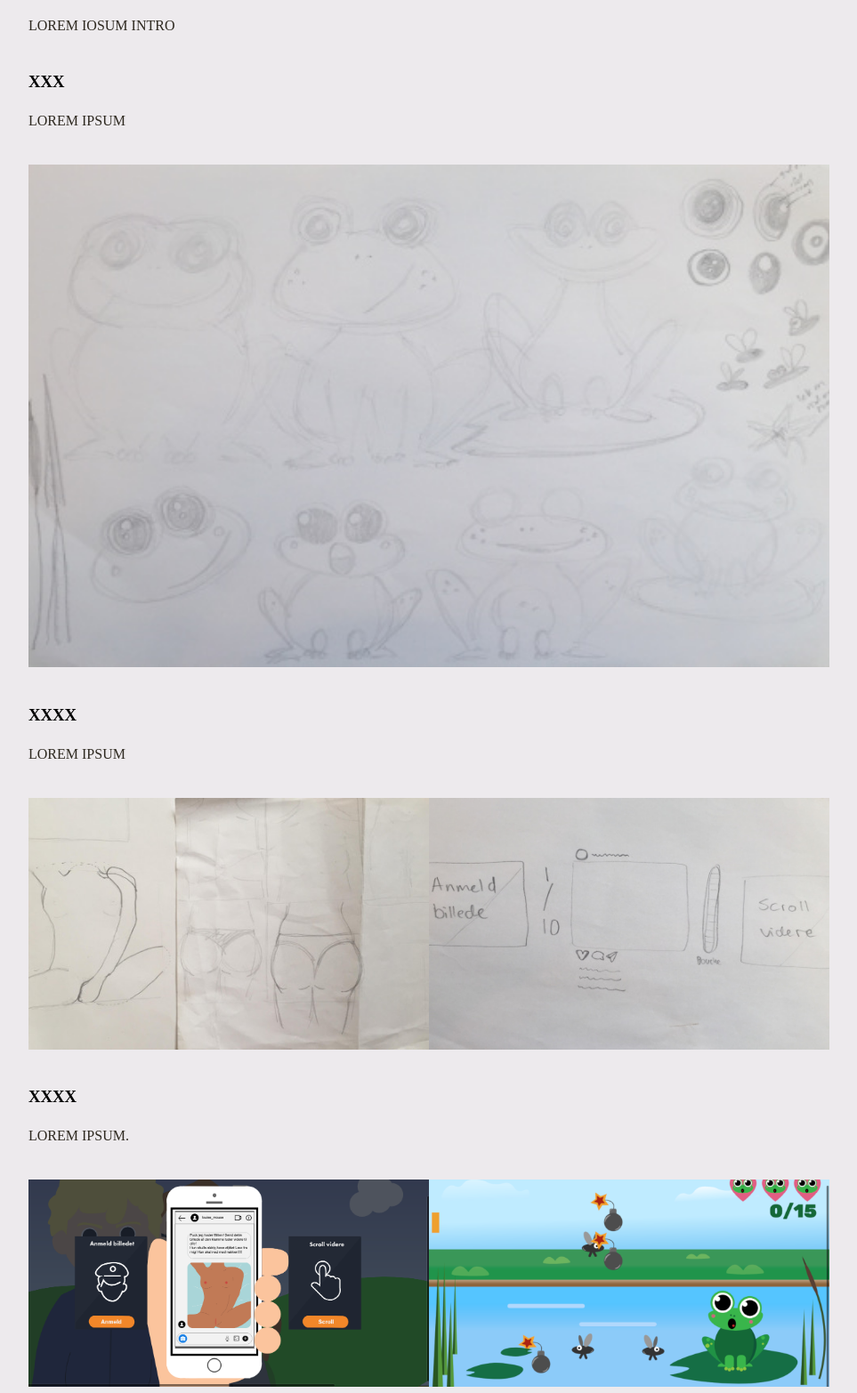
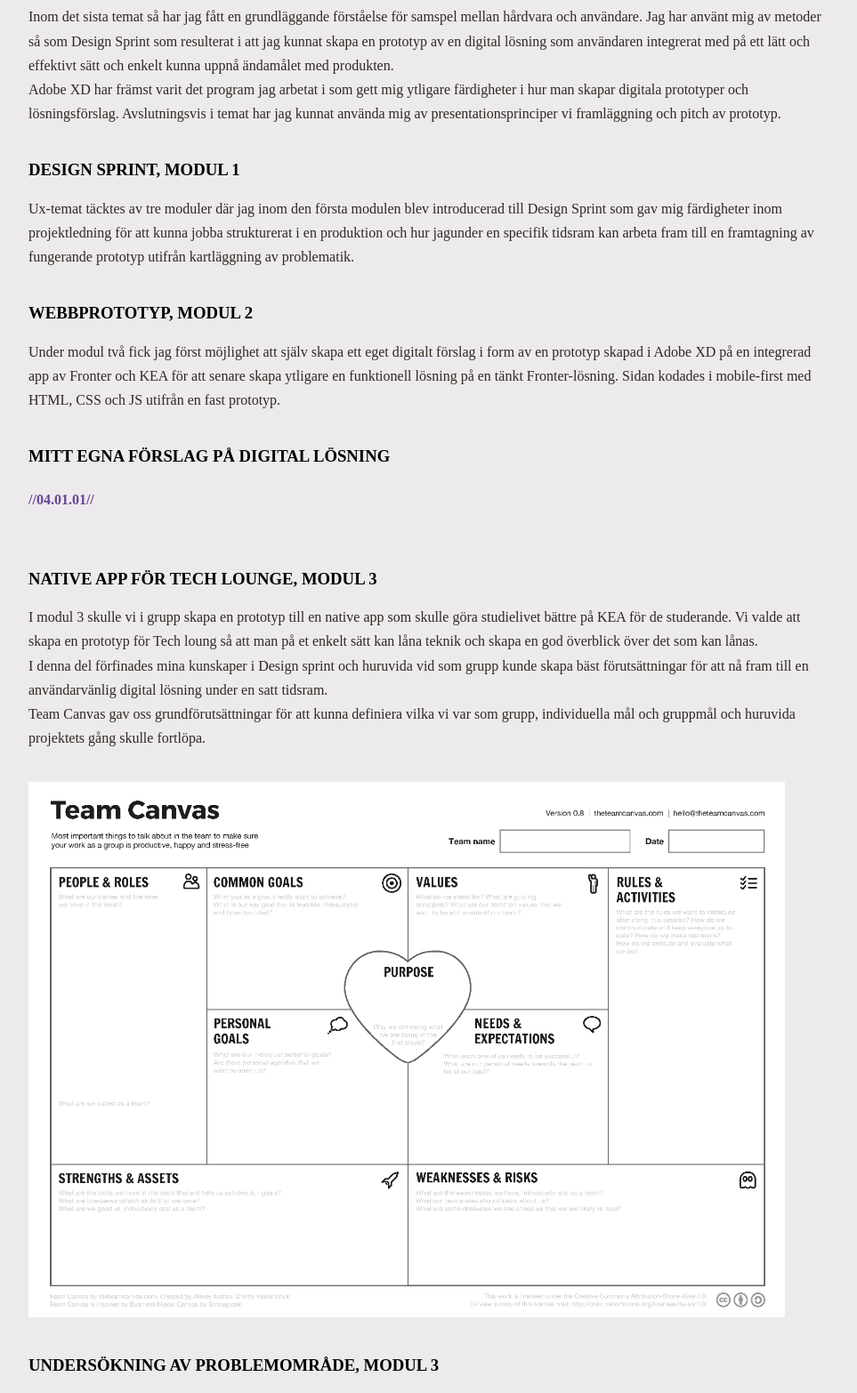
Before and after one commit to elltorp/examen_2019, a plain HTML site: page index.html in a window 1280 px wide. Shown: the part 8380-9946 px from the top of the page at 89% size, without its empty margins (158-1121 px from the left). Drawn offline with Linux system fonts and the light colour scheme; a web font is replaced by a local one.

Commit message:
all textcontent inne.

```diff
--- a/index.html
+++ b/index.html
@@ -243,71 +243,80 @@
 
 
 
-    <section id="grund_animation">
+    <section id="grund_ux">
         <h1>Grundläggande UX</h1>
         <h2>TEMA 4</h2>
         <div class="sectionwrapper">
             <div class="top">
-                <p>LOREM IOSUM INTRO
-
+                <p>
+                    Inom det sista temat så har jag fått en grundläggande förståelse för samspel mellan hårdvara och användare. Jag har använt mig av metoder så som Design Sprint som resulterat i att jag kunnat skapa en prototyp av en digital lösning som användaren integrerat med på ett lätt och effektivt sätt och enkelt kunna uppnå ändamålet med produkten.
+                    <br>
+                    Adobe XD har främst varit det program jag arbetat i som gett mig ytligare färdigheter i hur man skapar digitala prototyper och lösningsförslag.
+                    Avslutningsvis i temat har jag kunnat använda mig av presentationsprinciper vi framläggning och pitch av prototyp.
                 </p>
 
 
             </div>
 
             <div class="txtbox">
-                <h3>XXX</h3>
+                <h3> Design Sprint, modul 1</h3>
                 <p>
-                    LOREM IPSUM
+                    Ux-temat täcktes av tre moduler där jag inom den första modulen blev introducerad till Design Sprint som gav mig färdigheter inom projektledning för att kunna jobba strukturerat i en produktion och hur jagunder en specifik tidsram kan arbeta fram till en framtagning av fungerande prototyp utifrån kartläggning av problematik.
+                </p>
 
+                <div class="txtbox">
+                    <h3> Webbprototyp, modul 2</h3>
+                    <p>
+                        Under modul två fick jag först möjlighet att själv skapa ett eget digitalt förslag i form av en prototyp skapad i Adobe XD på en integrerad app av Fronter och KEA för att senare skapa ytligare en funktionell lösning på en tänkt Fronter-lösning. Sidan kodades i mobile-first med HTML, CSS och JS utifrån en fast prototyp.
+                    </p>
+
+                    <h3>Mitt egna förslag på digital lösning</h3>
+                    <div class="document_links">
+                        <b><a href="https://xd.adobe.com/view/99b99a24-e802-414f-5aed-a75f7e4eb70e-ef88/screen/1b7759b9-f316-48b4-9e8d-330e0d5675d4/log-in2">//04.01.01//</a></b>
+                    </div>
+                </div>
+
+                <div class="txtbox">
+                    <h3>Native app för Tech lounge, modul 3</h3>
+                    <p>
+                        I modul 3 skulle vi i grupp skapa en prototyp till en native app som skulle göra studielivet bättre på KEA för de studerande. Vi valde att skapa en prototyp för Tech loung så att man på et enkelt sätt kan låna teknik och skapa en god överblick över det som kan lånas.
+                        <br>
+                        I denna del förfinades mina kunskaper i Design sprint och huruvida vid som grupp kunde skapa bäst förutsättningar för att nå fram till en användarvänlig digital lösning under en satt tidsram.
+                        <br>
+                        Team Canvas gav oss grundförutsättningar för att kunna definiera vilka vi var som grupp, individuella mål och gruppmål och huruvida projektets gång skulle fortlöpa.
                     </p>
 
                 </div>
+
                 <div class="img_bottom">
-                <div class="image">
-                    <img src="assets/frog_skiss.jpg" alt="skiss_frog">
+                    <div class="image image_1">
+                        <img src="assets/team_c.png" alt="team canvas">
+                    </div>
                 </div>
 
+                <div class="txtbox">
+                    <h3>Undersökning av problemområde, modul 3</h3>
+                    <p>
+
+                        Under denna fas intervjuades personal i Tech lounge och vi kunde också ta riktning på den produkt vi ville skapa. Efter intervjun fick problemställningen kring det vi tagit utgångspunkt fler dimensioner i alternativa lösningar och vi kunde kartlägga de reella behov som behövdes fyllas och bestämma oss för vilken riktning vi ville i gå åt med grund för vårt Long term goal.
+                        <br>
+                        Härefter följdes ett Design Sprint som vi tidigare fått kunskaper om som vi kunde följa fram till det slutliga lösningsförslag och prototyp.
+                    </p>
+
                 </div>
+
                 <div class="txtbox">
-                <h3>XXXX</h3>
-                <p>LOREM IPSUM
+                    <h3>Reflektion och färdigheter, modul 3</h3>
+                    <p>
+                        Under processen fick jag färdigheter inom projektstyrning, five act intervju, med inkluderande tänk-högt-test och produktion till digital lösning. Jag har fått kunskaper hur man på olika sätt kan samla in och använda empirisk data om min användare och användarsituationen.
                     </p>
 
                 </div>
 
 
-            <div class="img_bottom">
-                <div class="image">
-                    <img src="assets/nude_skiss.jpg" alt="skiss_private">
-                </div>
 
-                <div class="image">
-                    <img src="assets/privat_skiss.jpg" alt="skiss_spelskärm">
-                </div>
 
             </div>
-
-            <div class="txtbox">
-                <h3>XXXX</h3>
-                <p>
-                    LOREM IPSUM.
-                </p>
-
-            </div>
-
-            <div class="img_bottom">
-                <div class="image">
-                    <a href="http://floedefyren.dk/kea/02-animation/04-projekt/spil_new/index.html"><img src="assets/privatsnack.png" alt="screendump_private"></a>
-                </div>
-
-                <div class="image">
-                    <a href="http://elltorp.one/kea/02-animation/spil/index.html"><img src="assets/frog.png" alt="screendump_frog"></a>
-                </div>
-
-            </div>
-
-
         </div>
 
     </section>
@@ -321,18 +330,19 @@
         //start animation
         $(document).ready(function() {
 
-            //om min bredd är mobilbredd så vill jag hida portfolio_emma-id't genom att skapa en disply non på m in class "hide".
+            //om min bredd är mobilbredd så vill jag hida portfolio_emma-id't genom att skapa en disply none på min class "hide".
             let width = $(window).width();
             if (width <= 375) {
                 $("#portfolio_emma").hide();
             }
-            //Dollar sign representerar "document.queryselector" och i parentesen skriver du vilket element du vill selecta för animationen som sker efter.
+            //Dollar sign representerar "document.queryselector" och i parentesen skriver jag vilket element jag vill selecta för animationen som sker efter, inom sista parentesen skrivs millisekunderna.
             $("#portfolio1").fadeIn(1500);
             $("#emma1").fadeIn(3000);
             $("#horizontal1").fadeIn(500);
             $("#horizontal2").fadeIn(500);
             $("#vertical1").slideDown(1000);
         });
+
     </script>
 
 
@@ -341,4 +351,6 @@
         &copy; 2019 by Emma Elltorp
 
     </footer>
-</body></html>
+</body>
+
+</html>
--- a/style.css
+++ b/style.css
@@ -1,4 +1,4 @@
-/*mobile first*/
+/*mobile first, generella*/
 
 * {
     box-sizing: border-box;
@@ -134,6 +134,35 @@ section {
 
 }
 
+/***generella***/
+
+.photo_1 {
+    padding-top: 25px;
+
+}
+
+.document_links {
+    padding-bottom: 30px;
+    padding-top: 15px;
+}
+
+.img_bottom {
+    display: flex;
+    flex-wrap: wrap;
+    justify-content: space-between;
+    padding-top: 20px;
+
+}
+
+
+.image {
+    flex-basis: 400px;
+    flex-grow: 1;
+
+}
+
+
+/****BURGER-INSTÄLLNINGAR****/
 /*display döljer min burgericon från start, resten är style*/
 label {
     margin: 0 40px 0 0;
@@ -158,7 +187,7 @@ label {
 }
 
 
-/***************************SPLASH******************************/
+/******SPLASH INSTÄLLNINGAR********/
 #splash {
     width: 100vw;
     height: 178vw;
@@ -179,7 +208,7 @@ label {
     display: none;
 }
 
-/***************************OM******************************/
+/********OM**********/
 #om {
 
     background-color: #DDCDF2;
@@ -208,10 +237,7 @@ label {
 
 }
 
-.document_links {
-    padding-bottom: 30px;
-    padding-top: 15px;
-}
+
 
 /******************* PORTFOLIO*****************/
 /****grundläggande HTML TEMA 1*****/
@@ -220,12 +246,6 @@ label {
     background-color: #C5C3C6;
 }
 
-/*
-#grund_html .sectionwrapper {
-    padding-bottom: 50px;
-
-}
-*/
 
 #grund_html .top {
     margin-left: auto;
@@ -242,27 +262,6 @@ label {
     padding-top: 50px;
 }
 
-.photo_1 {
-    /*
-    width: 70%;
-    height: auto;
-    margin: auto;
-*/
-    padding-top: 25px;
-
-}
-
-/*
-#grund_html .document_links first {
-    padding-left: 36px;
-    padding-top: 20px;
-}
-
-#grund_html .document_links {
-    padding-bottom: 10px;
-
-}
-*/
 
 /*****Grundläggande ANIMATION, TEMA 2***/
 
@@ -270,43 +269,11 @@ label {
     background-color: #EDEAED;
 }
 
-/*
-#grund_animation .sectionwrapper {
-    padding-bottom: 50px;
-
-}
-*/
-
-.img_bottom {
-    display: flex;
-    flex-wrap: wrap;
-    justify-content: space-between;
-    padding-top: 20px;
-
-}
-
-
-.image {
-    flex-basis: 400px;
-    flex-grow: 1;
-    /*
-    padding-left: 60px;
-    padding-right: 60px;
-*/
-
-}
-
 
 #grund_animation h1 {
     padding-top: 50px;
 }
 
-/*
-#grund_animation .document_links {
-        padding-left: 60px;
-    padding-top: 20px;
-}
-*/
 
 #grund_animation .txtbox {
     margin-left: auto;
@@ -325,6 +292,17 @@ label {
     margin-right: auto;
 }
 
+#grund_video .sectionwrapper {
+    padding-bottom: 20px;
+}
+
+
+
+/*****GRUND UX TEMA 4****/
+
+#grund_ux {
+    background-color: #EDEAED;
+}
 
 
 /*****allt större än 700px ska bete sig så här*****/
@@ -404,11 +382,12 @@ label {
         padding-top: 10px;
     }
 
+    #grund_ux .image_1 {
+        padding-right: 50px;
+    }
 
 
-    /********SPLASH FOR DESKTOP*******/
-
-    /*JAG HAR FÅTT HJÄLP AV TUTORS ATT ADDERA SJÄLVA ANIMATIONEN //JAVAQUERY-ANIMATION// */
+    /********STYLE FOR ANIMATION PÅ SPLASH*******/
 
     .horizontal_line {
         height: 10px;
```
Also changed, not shown: assets/canvas_1.png (added), assets/team_c.png (added), assets/team_canvas.png (added), justerabilder/canvas.png (added), 1 other file. Lines whose indentation alone changed are shown as unchanged.
